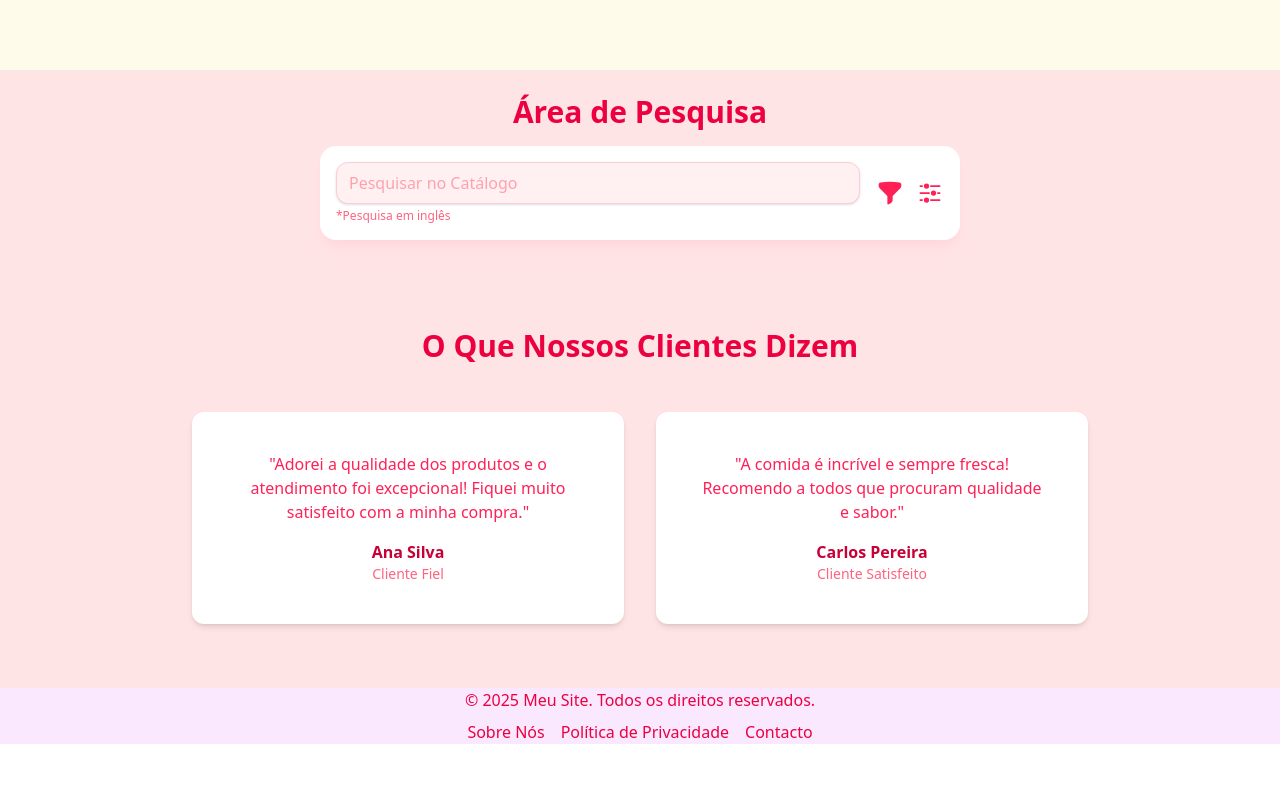
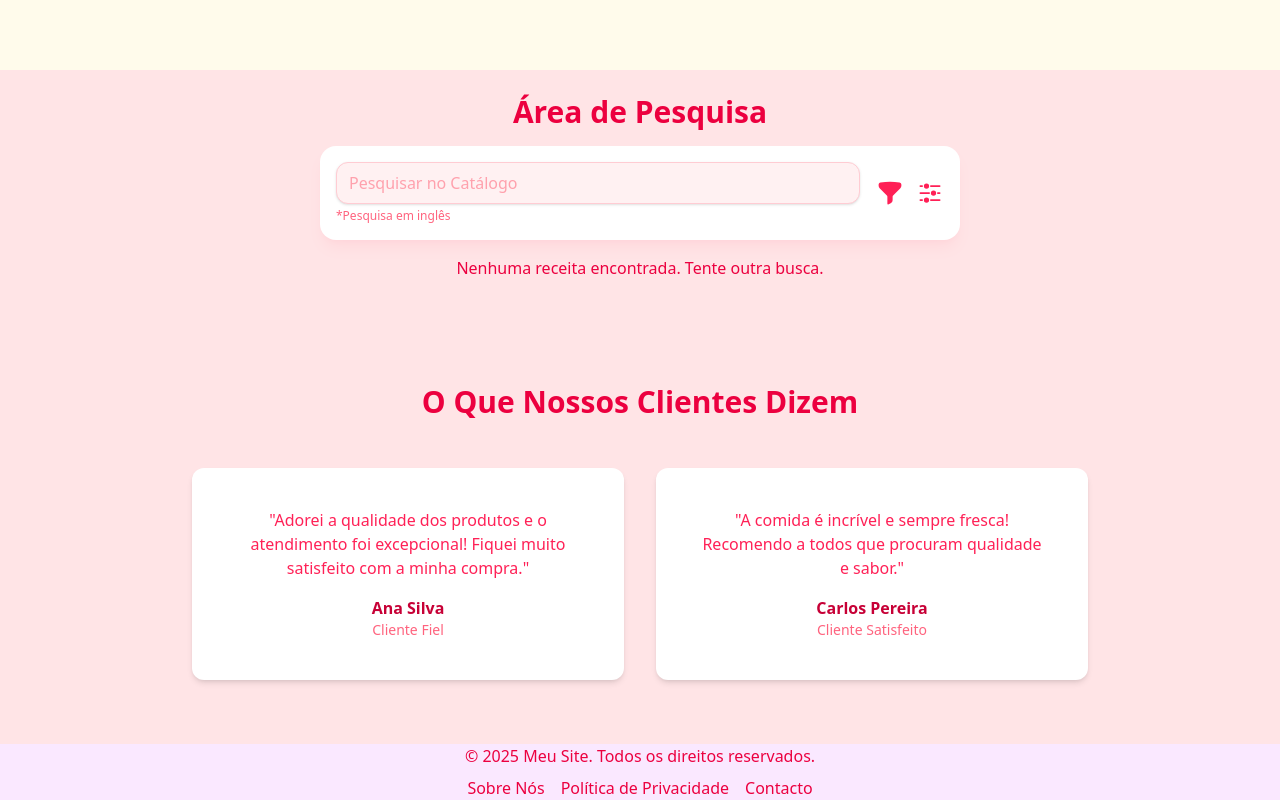
Before and after one commit to lleovs/GourmetOn, a React (Vite) app: page / in a window 1280 px wide. Shown: the part 806-1606 px from the top of the page. Before the commit the page ends 1550 px from the top, so only its background shows below. Built offline with nearby package versions, Linux system fonts and the light colour scheme.

Commit message:
pesquisa de comidas reenserido

```diff
--- a/src/components/RecipesArea.jsx
+++ b/src/components/RecipesArea.jsx
@@ -60,6 +60,16 @@ export default function RecipeArea() {
             onApplySorter={(sort) => setSortOption(sort)}
           />
         </div>
+        {/* Grid de receitas compacta */}
+      <div className="bg-rose-100 w-full grid grid-cols-1 sm:grid-cols-2 md:grid-cols-3 gap-4 p-4">
+        {foods.length > 0 ? (
+          foods.map((food) => <RecipeCard recipe={food} key={food.id} />)
+        ) : (
+          <p className="text-rose-600 text-center col-span-full">
+            Nenhuma receita encontrada. Tente outra busca.
+          </p>
+        )}
+      </div>
       </div>
     </>
   );
```
